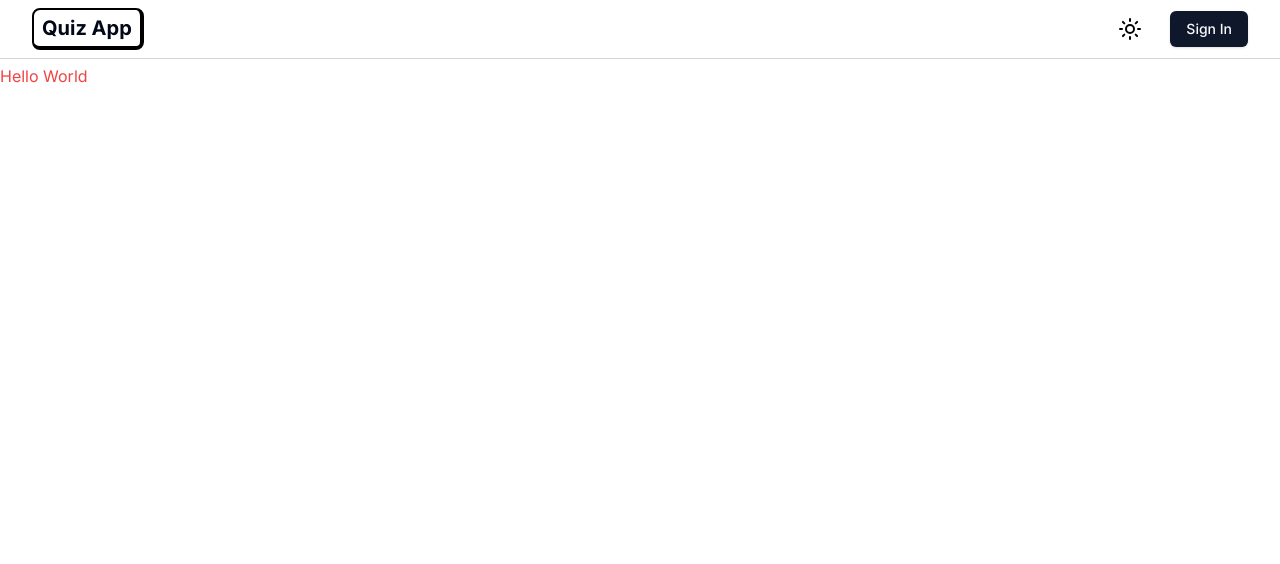
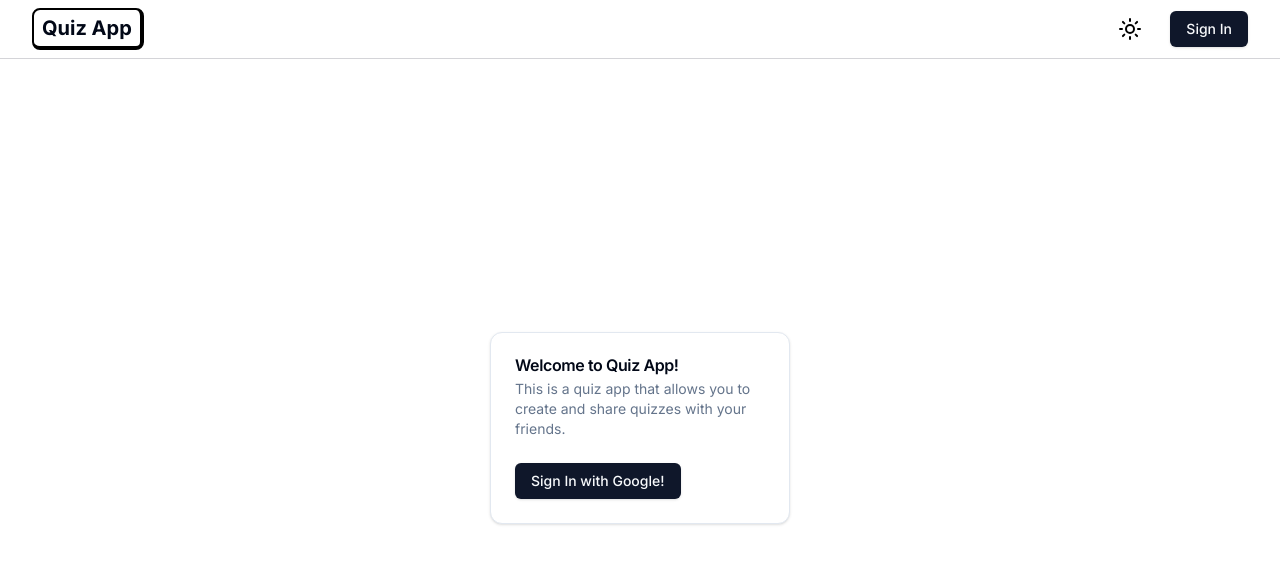
Before and after one commit to DorijanH/quiz-app, a Next.js app: page / in a window 1280 px wide. Shown: the top 564 px of the page. Built offline with nearby package versions, Linux system fonts and the light colour scheme; no server answers.

Commit message:
Home page

```diff
--- a/app/globals.css
+++ b/app/globals.css
@@ -71,9 +71,9 @@
     @apply border-border;
   }
   body {
-    @apply bg-background text-foreground antialiased min-h-screen pt-16;
+    @apply bg-background text-foreground antialiased pt-14;
   }
-  /* html, body, :root {
+  html, body, :root {
     @apply h-full;
-  } */
+  }
 }
--- a/app/layout.tsx
+++ b/app/layout.tsx
@@ -9,7 +9,7 @@
 
 export const metadata: Metadata = {
   title: 'QuizApp',
-  description: 'Generated by create next app'
+  description: 'Generated by create next app.'
 };
 
 type RootLayoutProps = {
--- a/app/page.tsx
+++ b/app/page.tsx
@@ -1,12 +1,37 @@
+import { redirect } from 'next/navigation';
+
+import { getAuthSession } from '@/lib/nextauth';
+import { Card, CardContent, CardDescription, CardHeader, CardTitle } from '@/components/ui/card';
+import SignInButton from '@/components/sign-in-button';
+
 /**
  * Function representing the Home component.
  *
  * @returns Home component
  */
-export default function Home() {
+export default async function Home() {
+  const session = await getAuthSession();
+
+  // If the user is logged in
+  if (session?.user) {
+    redirect('/dashboard');
+  };
+
   return (
-    <h1 className="text-red-500">
-      Hello World
-    </h1>
+    <div className="flex min-h-full flex-col items-center justify-center">
+      <Card className="w-[300px]">
+        <CardHeader>
+          <CardTitle>Welcome to Quiz App!</CardTitle>
+
+          <CardDescription>
+            This is a quiz app that allows you to create and share quizzes with your friends.
+          </CardDescription>
+        </CardHeader>
+
+        <CardContent>
+          <SignInButton text="Sign In with Google!" />
+        </CardContent>
+      </Card>
+    </div>
   );
 }
--- a/components/navbar.tsx
+++ b/components/navbar.tsx
@@ -6,16 +6,12 @@
 import SignInButton from './sign-in-button';
 import ModeToggle from './mode-toggle';
 
-type NavbarProps = {
-
-};
-
 /**
  * Function representing the Navbar component.
  *
  * @returns Navbar component
  */
-export default async function Navbar(props: NavbarProps) {
+export default async function Navbar() {
   const session = await getAuthSession();
 
   return (
--- /dev/null
+++ b/components/ui/card.tsx
@@ -0,0 +1,76 @@
+import * as React from "react"
+
+import { cn } from "@/lib/utils"
+
+const Card = React.forwardRef<
+  HTMLDivElement,
+  React.HTMLAttributes<HTMLDivElement>
+>(({ className, ...props }, ref) => (
+  <div
+    ref={ref}
+    className={cn(
+      "rounded-xl border bg-card text-card-foreground shadow",
+      className
+    )}
+    {...props}
+  />
+))
+Card.displayName = "Card"
+
+const CardHeader = React.forwardRef<
+  HTMLDivElement,
+  React.HTMLAttributes<HTMLDivElement>
+>(({ className, ...props }, ref) => (
+  <div
+    ref={ref}
+    className={cn("flex flex-col space-y-1.5 p-6", className)}
+    {...props}
+  />
+))
+CardHeader.displayName = "CardHeader"
+
+const CardTitle = React.forwardRef<
+  HTMLParagraphElement,
+  React.HTMLAttributes<HTMLHeadingElement>
+>(({ className, ...props }, ref) => (
+  <h3
+    ref={ref}
+    className={cn("font-semibold leading-none tracking-tight", className)}
+    {...props}
+  />
+))
+CardTitle.displayName = "CardTitle"
+
+const CardDescription = React.forwardRef<
+  HTMLParagraphElement,
+  React.HTMLAttributes<HTMLParagraphElement>
+>(({ className, ...props }, ref) => (
+  <p
+    ref={ref}
+    className={cn("text-sm text-muted-foreground", className)}
+    {...props}
+  />
+))
+CardDescription.displayName = "CardDescription"
+
+const CardContent = React.forwardRef<
+  HTMLDivElement,
+  React.HTMLAttributes<HTMLDivElement>
+>(({ className, ...props }, ref) => (
+  <div ref={ref} className={cn("p-6 pt-0", className)} {...props} />
+))
+CardContent.displayName = "CardContent"
+
+const CardFooter = React.forwardRef<
+  HTMLDivElement,
+  React.HTMLAttributes<HTMLDivElement>
+>(({ className, ...props }, ref) => (
+  <div
+    ref={ref}
+    className={cn("flex items-center p-6 pt-0", className)}
+    {...props}
+  />
+))
+CardFooter.displayName = "CardFooter"
+
+export { Card, CardHeader, CardFooter, CardTitle, CardDescription, CardContent }
```
